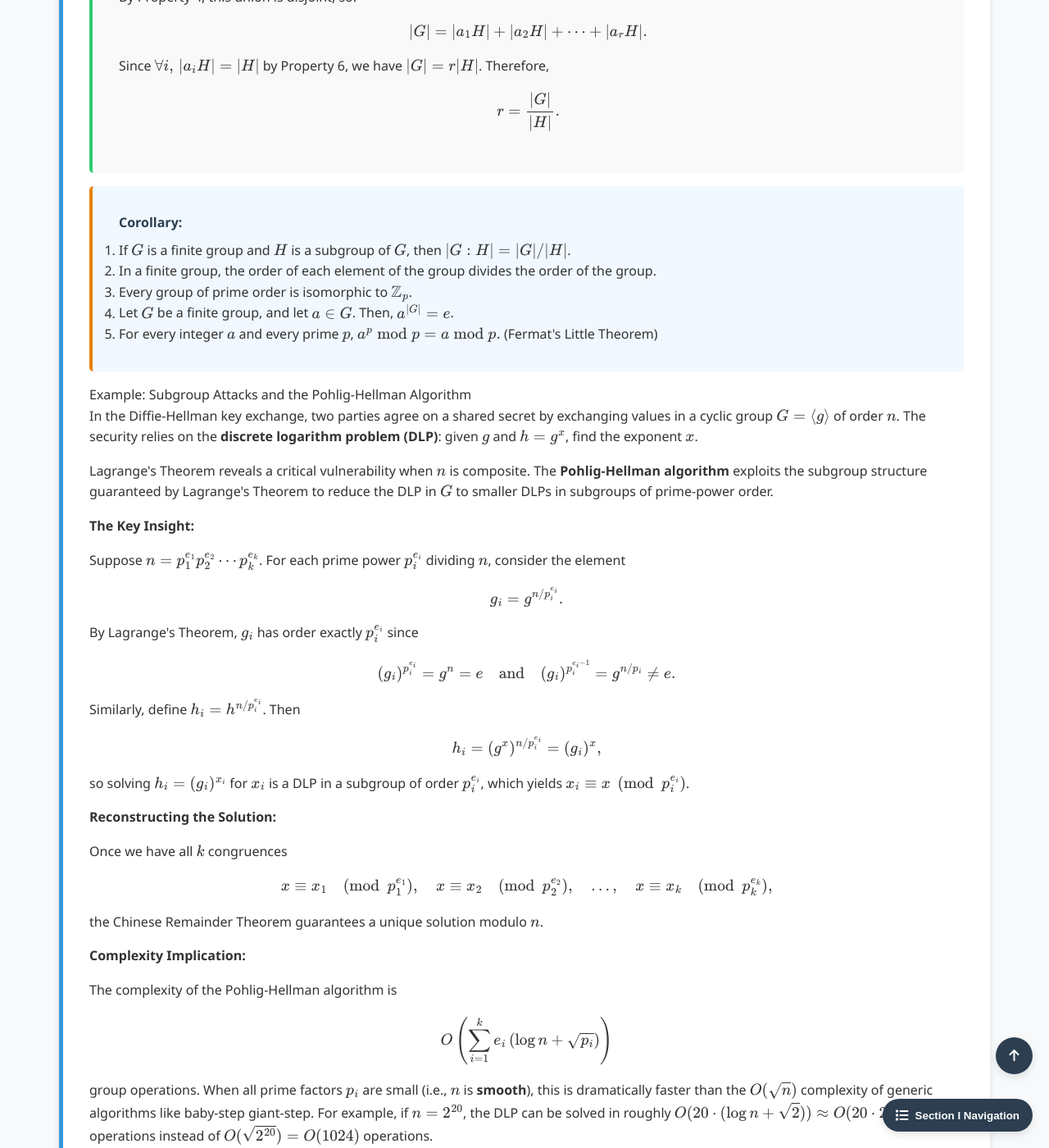
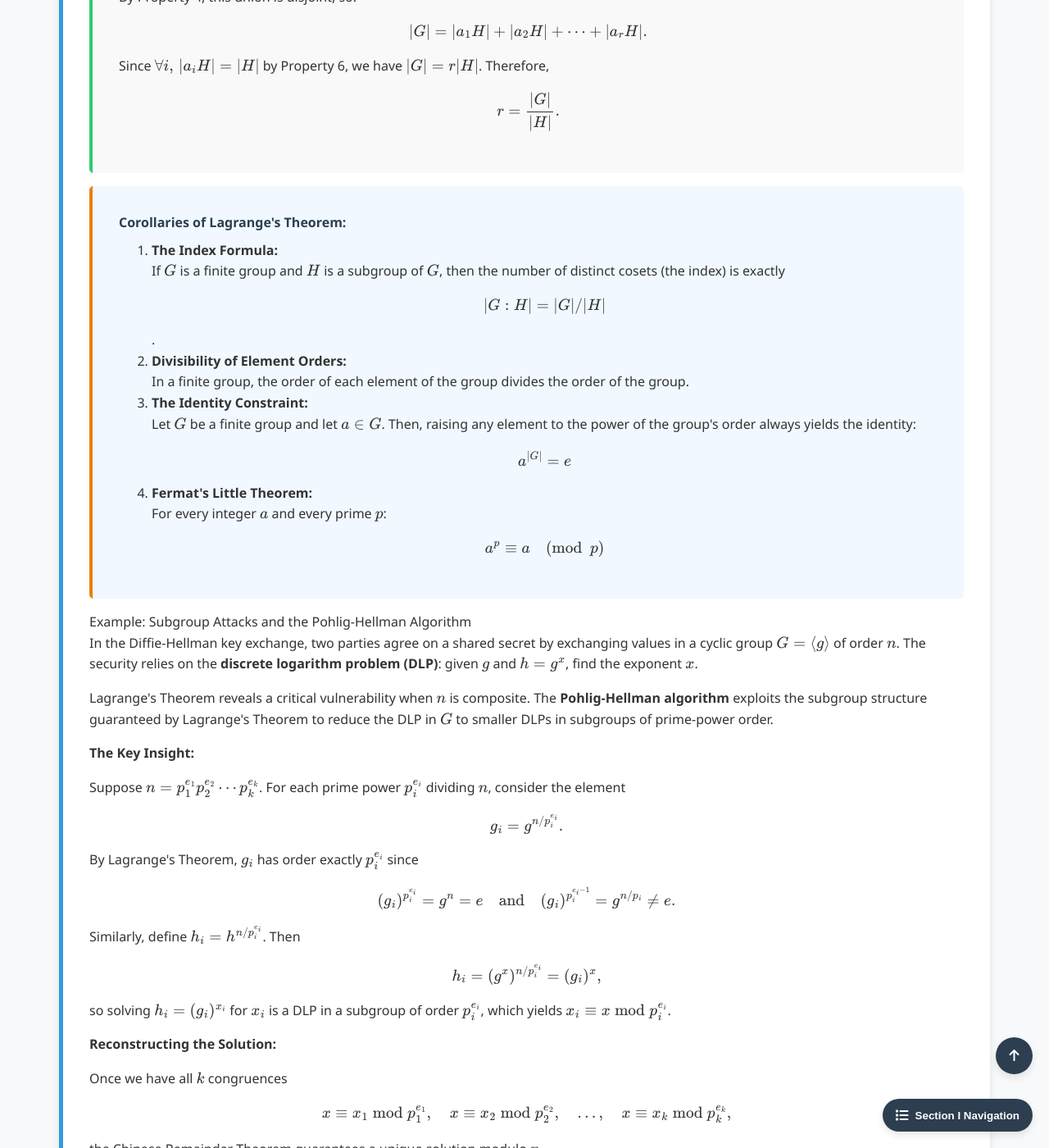
Before and after one commit to Yusukey01/yusukey01.github.io, a Jekyll site: the page built from Mathematics/Linear_algebra/group_isomorphism.html, in a window 1280 px wide and 1400 px high, scrolled down 3059 px. Shown: the whole window at 82% size. Built offline with Jekyll 4.4.1, drawn with Linux system fonts in a browser that asks for light colours; some of the changed text lies outside the part shown.

```diff
--- a/Mathematics/Linear_algebra/group_isomorphism.html
+++ b/Mathematics/Linear_algebra/group_isomorphism.html
@@ -205,7 +205,7 @@ uses_python: false
                 </p>
 
                 <div class="theorem">
-                    <span class="theorem-title">Lagrange's Theorem</span>
+                    <span class="theorem-title">Theorem 1: Lagrange's Theorem</span>
                     <p>
                         If \(H\) is a subgroup of a finite group \(G\), then \(|H|\) divides \(|G|\). Moreover,
                         the number of distinct left (or right) cosets of \(H\) in \(G\) is \(|G| / |H|\).
@@ -235,13 +235,33 @@ uses_python: false
                 </div>
 
                 <div class="theorem">
-                    <span class="theorem-title">Corollary:</span>
-                    <ol>
-                        <li>If \(G\) is a finite group and \(H\) is a subgroup of \(G\), then \(|G:H| = |G| / |H|\).</li>
-                        <li>In a finite group, the order of each element of the group divides the order of the group.</li>
-                        <li>Every group of prime order is isomorphic to \(\mathbb{Z}_p\).</li>
-                        <li>Let \(G\) be a finite group, and let \(a \in G\). Then, \(a^{|G|} = e\).</li>
-                        <li>For every integer \(a\) and every prime \(p\), \(a^p \bmod p = a \bmod p.\) (Fermat's Little Theorem) </li>
+                    <span class="theorem-title">Corollaries of Lagrange's Theorem:</span>
+                    <ol style="padding-left: 40px;">
+                        <li><strong>The Index Formula:</strong><br>
+                            If \(G\) is a finite group and \(H\) is a subgroup of \(G\), then the number of distinct cosets (the index) is exactly
+                            \[
+                            |G:H| = |G| / |H|
+                            \].
+                        </li>
+                        <li>
+                            <strong>Divisibility of Element Orders:</strong><br>
+                            In a finite group, the order of each element of the group divides the order of the group.
+                        </li>
+                        <li>
+                            <strong>The Identity Constraint:</strong> <Br>
+                            Let \(G\) be a finite group and let \(a \in G\). Then, raising any element to the power of the group's
+                            order always yields the identity:
+                            \[
+                             a^{|G|} = e
+                            \]
+                        </li>
+                        <li>
+                            <strong>Fermat's Little Theorem:</strong><br>
+                            For every integer \(a\) and every prime \(p\):
+                            \[
+                            a^p \equiv a \pmod{p}
+                            \]
+                        </li>
                     </ol>
                 </div>
 
@@ -276,14 +296,14 @@ uses_python: false
                         h_i = (g^x)^{n / p_i^{e_i}} = (g_i)^x,
                         \]
                         so solving \(h_i = (g_i)^{x_i}\) for \(x_i\) is a DLP in a subgroup of order \(p_i^{e_i}\),
-                        which yields \(x_i \equiv x \pmod{p_i^{e_i}}\).
+                        which yields \(x_i \equiv x \bmod{p_i^{e_i}}\).
                     </p>
 
                     <p><strong>Reconstructing the Solution:</strong></p>
                     <p>
                         Once we have all \(k\) congruences
                         \[
-                        x \equiv x_1 \pmod{p_1^{e_1}}, \quad x \equiv x_2 \pmod{p_2^{e_2}}, \quad \ldots, \quad x \equiv x_k \pmod{p_k^{e_k}},
+                        x \equiv x_1 \bmod{p_1^{e_1}}, \quad x \equiv x_2 \bmod{p_2^{e_2}}, \quad \ldots, \quad x \equiv x_k \bmod{p_k^{e_k}},
                         \]
                         the Chinese Remainder Theorem guarantees a unique solution modulo \(n\).
                     </p>
```
